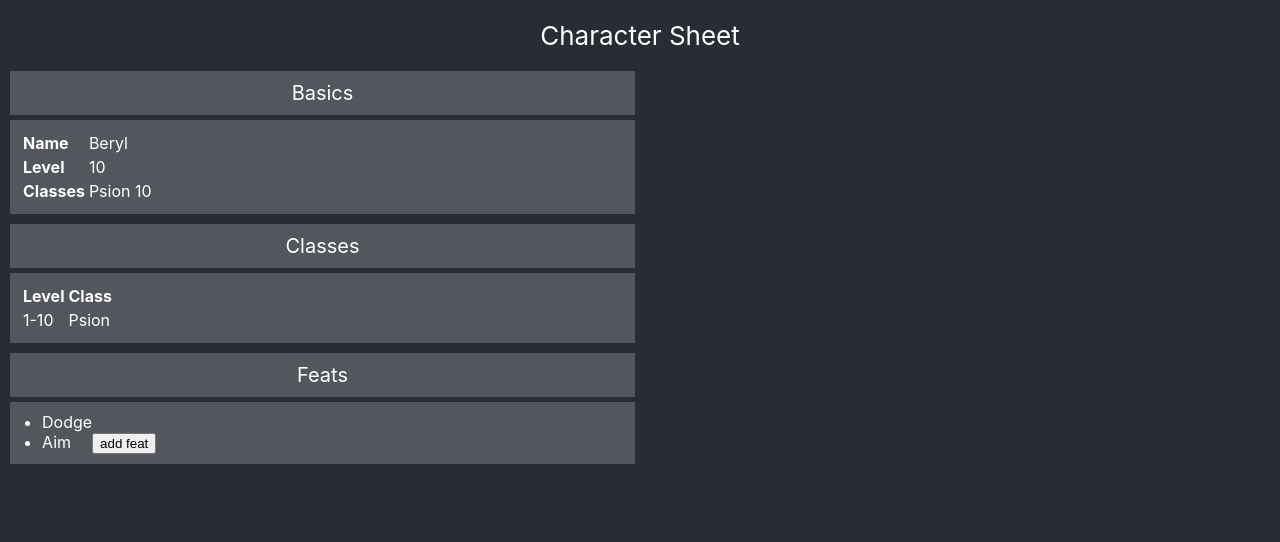
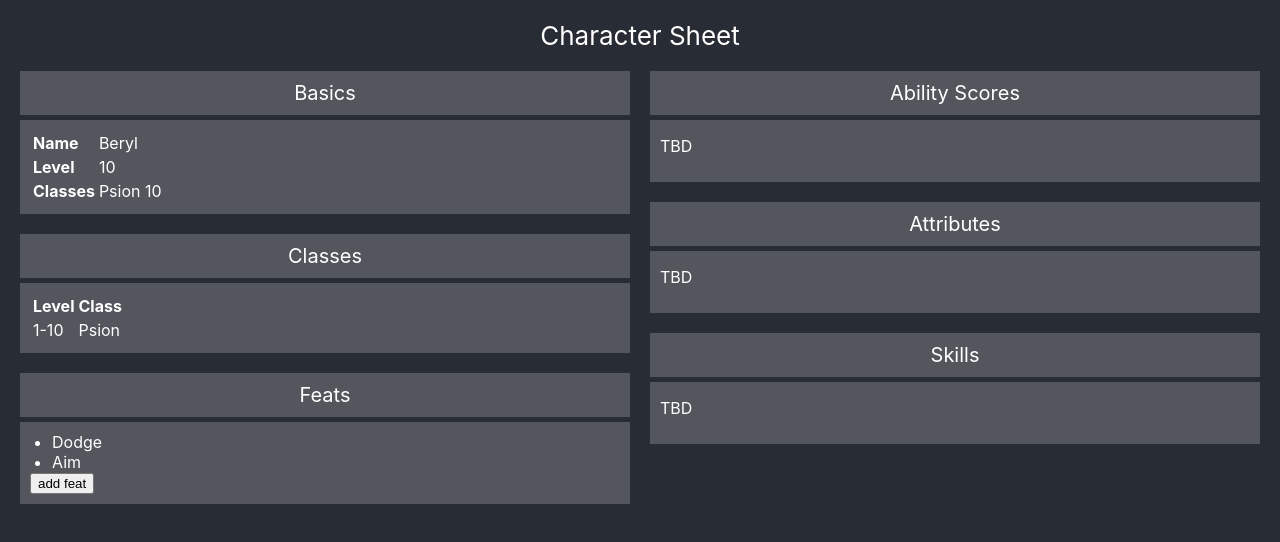
Before and after one commit to kenjura/trexcs, a React (Create React App) app: page / in a window 1280 px wide. Shown: the top 542 px of the page. Built offline with nearby package versions, Linux system fonts and the light colour scheme.

Commit message:
fixed grid column styles

```diff
--- a/src/components/CharacterSheet.jsx
+++ b/src/components/CharacterSheet.jsx
@@ -22,7 +22,8 @@ export default function CharacterSheet() {
     }
 
     return <div class="character-sheet">
-        <section class="grid-left">
+        <div class="grid-left">
+            <section>
                 <header>Basics</header>
 
                 <table>
@@ -43,7 +44,7 @@ export default function CharacterSheet() {
                 </table>
 
             </section>
-        <section class="grid-left">
+            <section>
                 <header>Classes</header>
                 <table>
                     <tr>
@@ -56,13 +57,15 @@ export default function CharacterSheet() {
                     </tr>
                 </table>
             </section>
-        <section class="grid-left">
+            <section>
                 <header>Feats</header>
                 <ul>
                     <li>Dodge</li>
                     <li>Aim</li>
                 </ul>
+                <div>
                     <button onClick={onAddFeat}>add feat</button>
+                </div>
                 <Modal isShown={isAddFeatModalShown} onClose={onCloseAddFeatModal} title="Add Feat">
                     <table>
                         <tbody>
@@ -74,6 +77,21 @@ export default function CharacterSheet() {
                     </table>
                 </Modal>
             </section>
+        </div>
+        <div class="grid-right">
+            <section>
+                <header>Ability Scores</header>
+                <p>TBD</p>
+            </section>
+            <section>
+                <header>Attributes</header>
+                <p>TBD</p>
+            </section>
+            <section>
+                <header>Skills</header>
+                <p>TBD</p>
+            </section>
+        </div>
 
 
     </div>
--- a/src/components/CharacterSheet.scss
+++ b/src/components/CharacterSheet.scss
@@ -1,11 +1,12 @@
 .character-sheet {
     display: grid;
-    grid-template-columns: 10px 1fr 10px 1fr 10px;
+    grid-template-columns: 20px 1fr 20px 1fr 20px;
+    grid-template-rows: 1fr;
 
     section {
         background-color: rgba(255,255,255,0.2);
-        display: inline-block;
-        margin-bottom: 10px;
+        display: block;
+        margin-bottom: 20px;
         padding: 10px;
 
         header {
@@ -31,8 +32,10 @@
 
     .grid-left {
         grid-column: 2;
+        grid-row: 1;
     }
     .grid-right {
         grid-column: 4;
+        grid-row: 1;
     }
 }
```
Lines whose indentation alone changed are shown as unchanged.
